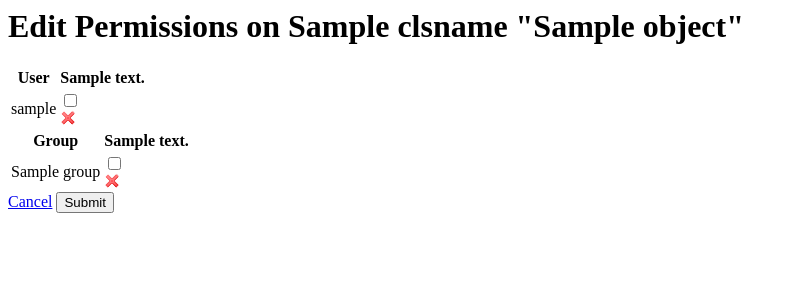
After one commit to philipkimmey/django-cerberus, a Django app: template cerberus/templates/cerberus/object_perms_edit.html in a window 1280 px wide. The commit adds this page. Shown: the top 300 px of the page, without its empty margins (0-796 px from the left). Run offline with Django 3.2, Linux system fonts and the light colour scheme; tables that the repository leaves empty hold one stand-in row (values such as "Sample post"); the template is opened without the code that fills it: values that come from a table or form of the project are taken from there, most other values are stand-ins (such as "Sample title", 1, 10 or a date in 2020); parts of the project's set-up code (start-up, migrations or seed data) failed here and were passed over.

Commit message:
Added edit perms templates

```diff
--- /dev/null
+++ b/cerberus/templates/cerberus/object_perms_edit.html
@@ -0,0 +1,72 @@
+{% extends 'cerberus/base.html' %}
+{% load cerberus %}
+{% block page_title %}Edit Permissions on {{ clsname }} "{{ object }}"{% endblock %}
+{% block content %}
+    <h1>Edit Permissions on {{ clsname }} "{{ object }}"</h1>
+    {# user perms #}
+    <form method="POST">{% csrf_token %}
+    <table>
+        <thead>
+                <th>User</th>
+            {% for codename, obj in object_perms.items %}
+                <th title="{{ obj.description }}">{{ obj.text }}</th>
+            {% endfor %}
+        </thead>
+        <tbody>
+            {% for user in users %}
+                <tr>
+                    <td title="Groups: {% for group in user.groups.all %}{{ group }}{% if not forloop.last %}, {% endif %}{% empty %}User does not belong to any groups.{% endfor %}">{{ user.username }}</td>
+                    {% for codename, obj in object_perms.items %}
+                    <td>
+                            {% if codename in user.object_perms_user_only %}
+                                <input type="hidden" name="user_perms_original_{{ user.pk }}" value="{{ codename }}" />
+                            {% endif %}
+                            <input type="checkbox" name="user_perms_{{ user.pk }}" value="{{ codename }}" {% if codename in user.object_perms_user_only %}checked{% endif %} />
+                            {% if codename in user.object_perms %}
+                                <span class="true" title="{{ user.object_perms|lookup:codename }}" />
+                            {% else %}
+                                <span class="false" />
+                            {% endif %}
+                        </td>
+                    {% endfor %}
+                </tr>
+            {% empty %}
+                <tr><td>No users.</tr></td>
+            {% endfor %}
+        </tbody>
+    </table>
+    {# group perms #}
+    <table>
+        <thead>
+            <th>Group</th>
+            {% for codename, obj in object_perms.items %}
+                <th title="{{ obj.description }}">{{ obj.text }}</th>
+            {% endfor %}
+        </thead>
+        <tbody>
+        {% for group in groups %}
+            <tr>
+                <td>{{ group }}</td>
+                {% for codename, obj in object_perms.items %}
+                <td>
+                    {% if codename in group.object_perms_group_only %}
+                        <input type="hidden" name="group_perms_original_{{ group.pk }}" value="{{ codename }}" />
+                        {% endif %}
+                        <input type="checkbox" name="group_perms_{{ group.pk }}" value="{{ codename }}" {% if codename in group.object_perms_group_only %}checked{% endif %} />
+                    {% if codename in group.object_perms %}
+                        <span class="true" />
+                    {% else %}
+                        <span class="false" />
+                    {% endif %}
+                    </td>
+                {% endfor %}
+            </tr>
+        {% empty %}
+            <tr><td>No groups are defined.</td></tr>
+        {% endfor %}
+        </tbody>
+    </table>
+    <a href="{{ object.get_object_permissions_url }}">Cancel</a>
+    <input type="submit" />
+    </form>
+{% endblock %}
```
Also changed, not shown: cerberus/templates/cerberus/class_perms_edit.html (renamed from cerberus/templates/cerberus/class_perms.html, +16 -3 lines), cerberus/templates/cerberus/object_perms_view.html (renamed from cerberus/templates/cerberus/object_perms.html).
